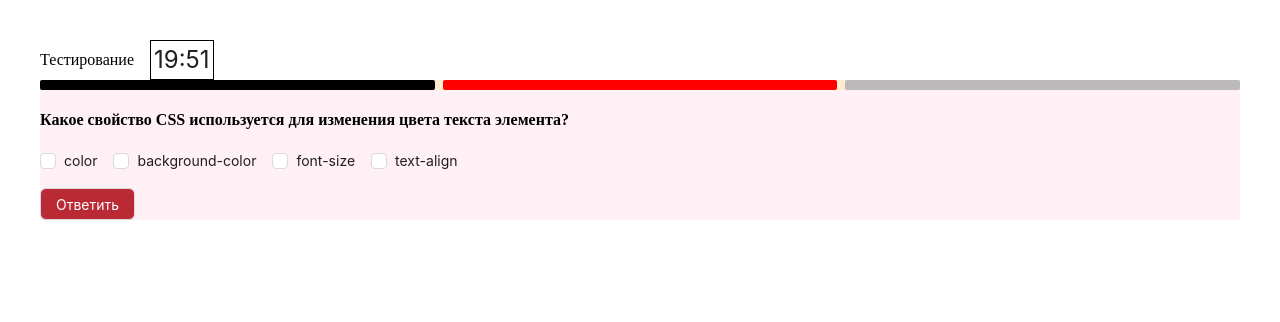
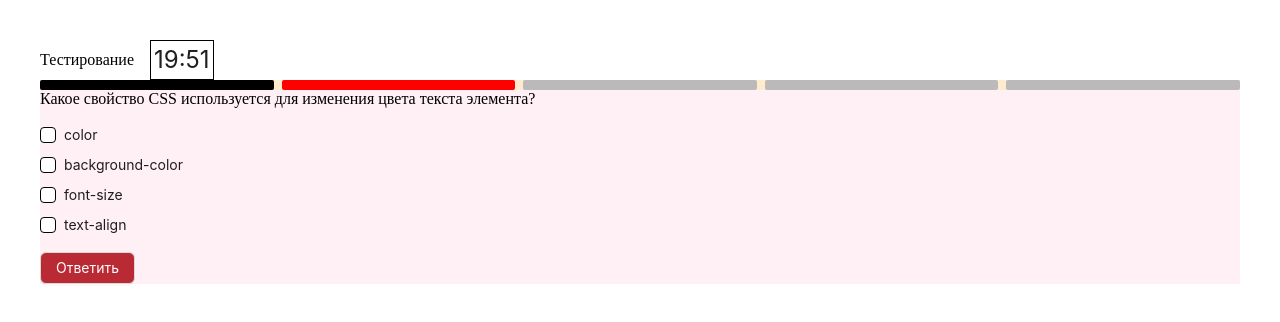
Before and after one commit to gordienkodev/mad-soft-task, a React (Vite) app: page / in a window 1280 px wide. Both pictures are taken after a click on the button "Ответить". Shown: the top 322 px of the page. Built offline with nearby package versions, Linux system fonts and the light colour scheme.

Commit message:
feat: add short and long qa

```diff
--- a/public/data.json
+++ b/public/data.json
@@ -20,6 +20,17 @@
       "type": "single-choice",
       "question": "Какое значение display по умолчанию у элемента <div>?",
       "options": ["inline", "block", "inline-block", "none", "block-none"]
+    },
+    {
+      "id": "q4",
+      "type": "short-answer",
+      "question": "Как называется объект, который содержит текущую иерархию DOM на веб-странице?"
+    },
+    {
+      "id": "q10",
+      "type": "long-answer",
+      "question": "Объясните, как работает цикл событий (event loop) в JavaScript и его роль в обработке асинхронных операций.",
+      "correctAnswer": null
     }
   ]
 }
--- a/src/components/CurrentQuestion/CurrentQuestion.tsx
+++ b/src/components/CurrentQuestion/CurrentQuestion.tsx
@@ -3,13 +3,15 @@ import './CurrentQuestion.css';
 import { SubmitButton } from '../SubmitButton/SubmitButton';
 import { SingleChoiceQuestion } from '../Questions/SingleChoiceQuestion';
 import { MultipleChoiceQuestion } from '../Questions/MultipleChoiceQuestion';
+import { ShortAnswerQuestion } from '../Questions/ShortAnswerQuestion';
+import { LongAnswerQuestion } from '../Questions/LongAnswerQuestion';
 
 interface CurrentQuestionProps {
   question: {
     id: string;
-    type: 'single-choice' | 'multiple-choice';
+    type: 'single-choice' | 'multiple-choice' | 'short-answer' | 'long-answer';
     question: string;
-    options: string[];
+    options?: string[];
   };
   value: string | string[];
   onChange: (value: string | string[]) => void;
@@ -40,6 +42,22 @@ export const CurrentQuestion: React.FC<CurrentQuestionProps> = ({
             onChange={(selectedValues) => onChange(selectedValues)}
           />
         );
+      case 'short-answer':
+        return (
+          <ShortAnswerQuestion
+            question={question}
+            value={value as string}
+            onChange={(answer) => onChange(answer)}
+          />
+        );
+      case 'long-answer':
+        return (
+          <LongAnswerQuestion
+            question={question}
+            value={value as string}
+            onChange={(answer) => onChange(answer)}
+          />
+        );
       default:
         return null;
     }
--- /dev/null
+++ b/src/components/Questions/LongAnswerQuestion.tsx
@@ -0,0 +1,39 @@
+import { Input, Space } from 'antd';
+import { useEffect, useState } from 'react';
+
+interface LongAnswerQuestionProps {
+  question: {
+    question: string;
+  };
+  value: string;
+  onChange: (value: string) => void;
+}
+
+export const LongAnswerQuestion: React.FC<LongAnswerQuestionProps> = ({
+  question,
+  value,
+  onChange,
+}) => {
+  const [answer, setAnswer] = useState(value);
+
+  useEffect(() => {
+    setAnswer(value);
+  }, [value]);
+
+  const handleInputChange = (e: React.ChangeEvent<HTMLTextAreaElement>) => {
+    setAnswer(e.target.value);
+    onChange(e.target.value);
+  };
+
+  return (
+    <Space direction="vertical">
+      <div>{question.question}</div>
+      <Input.TextArea
+        value={answer}
+        onChange={handleInputChange}
+        placeholder="Введите ответ"
+        rows={4}
+      />
+    </Space>
+  );
+};
--- a/src/components/Questions/MultipleChoiceQuestion.tsx
+++ b/src/components/Questions/MultipleChoiceQuestion.tsx
@@ -1,9 +1,9 @@
-import { Checkbox } from 'antd';
+import { Checkbox, ConfigProvider, Space } from 'antd';
 
 interface MultipleChoiceQuestionProps {
   question: {
     question: string;
-    options: string[];
+    options?: string[];
   };
   value: string[];
   onChange: (value: string[]) => void;
@@ -15,19 +15,33 @@ export const MultipleChoiceQuestion: React.FC<MultipleChoiceQuestionProps> = ({
   onChange,
 }) => {
   const handleCheckboxChange = (checkedValues: string[]) => {
-    onChange(checkedValues);
+    onChange(checkedValues as string[]);
   };
 
   return (
-    <div>
-      <h4>{question.question}</h4>
+    <>
+      <div>{question.question}</div>
+      <ConfigProvider
+        theme={{
+          components: {
+            Checkbox: {
+              colorBorder: '#000',
+              colorPrimary: '#B92A35',
+              colorBgContainer: '#fff',
+            },
+          },
+        }}
+      >
         <Checkbox.Group value={value} onChange={handleCheckboxChange}>
-        {question.options.map((option) => (
+          <Space direction="vertical">
+            {question.options?.map((option) => (
               <Checkbox key={option} value={option}>
                 {option}
               </Checkbox>
             ))}
+          </Space>
         </Checkbox.Group>
-    </div>
+      </ConfigProvider>
+    </>
   );
 };
--- /dev/null
+++ b/src/components/Questions/ShortAnswerQuestion.tsx
@@ -0,0 +1,41 @@
+import { Input, Space } from 'antd';
+import { useEffect, useState } from 'react';
+
+interface ShortAnswerQuestionProps {
+  question: {
+    question: string;
+  };
+  value: string;
+  onChange: (value: string) => void;
+}
+
+export const ShortAnswerQuestion: React.FC<ShortAnswerQuestionProps> = ({
+  question,
+  value,
+  onChange,
+}) => {
+  const [answer, setAnswer] = useState(value);
+
+  useEffect(() => {
+    setAnswer(value);
+  }, [value]);
+
+  const handleInputChange = (e: React.ChangeEvent<HTMLInputElement>) => {
+    setAnswer(e.target.value);
+    onChange(e.target.value);
+  };
+
+  return (
+    <>
+      <Space direction="vertical">
+        <div>{question.question}</div>
+        <Input
+          type="text"
+          value={answer}
+          onChange={handleInputChange}
+          placeholder="Введите ответ"
+        />
+      </Space>
+    </>
+  );
+};
--- a/src/components/Questions/SingleChoiceQuestion.tsx
+++ b/src/components/Questions/SingleChoiceQuestion.tsx
@@ -4,7 +4,7 @@ import { RadioChangeEvent } from 'antd/es/radio';
 interface SingleChoiceQuestionProps {
   question: {
     question: string;
-    options: string[];
+    options?: string[];
   };
   value: string;
   onChange: (value: string) => void;
@@ -36,11 +36,11 @@ export const SingleChoiceQuestion: React.FC<SingleChoiceQuestionProps> = ({
       >
         <Radio.Group onChange={handleChange} value={value}>
           <Space direction="vertical">
-            {question.options.map((option, index) => (
+            {question.options?.map((option, index) => (
               <Radio key={index} value={option}>
                 {option}
               </Radio>
-            ))}
+            )) || <div>No options available</div>}
           </Space>
         </Radio.Group>
       </ConfigProvider>
```
Lines whose indentation alone changed are shown as unchanged.
